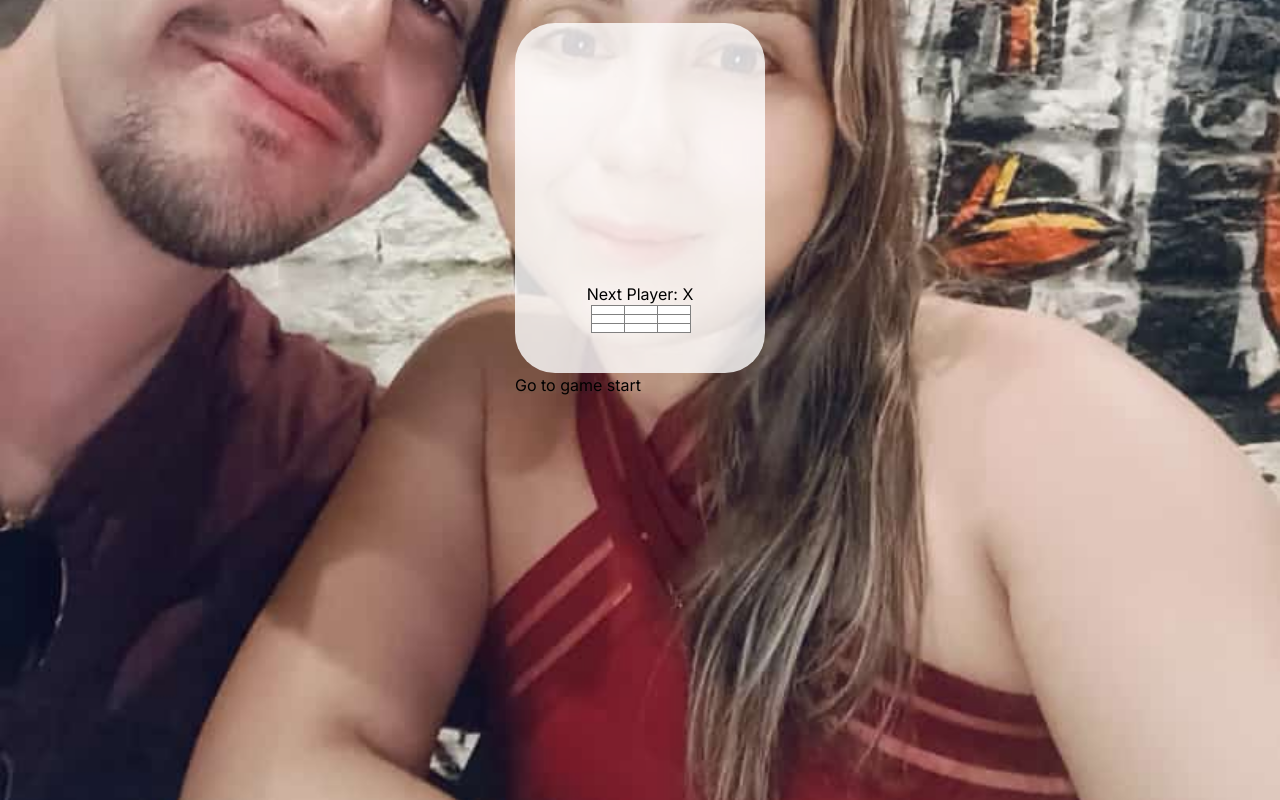
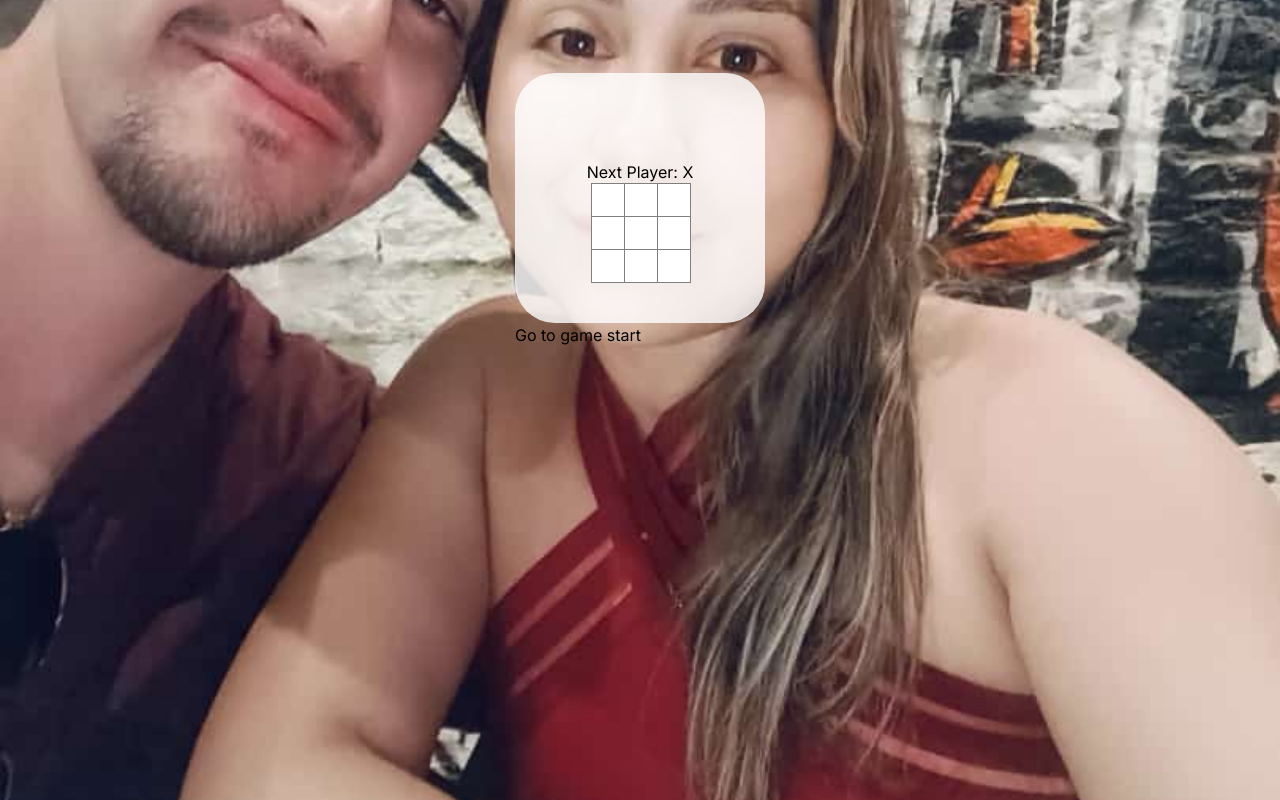
Before and after one commit to danielpinto-developer/React-Tic-Tac-Toe, a Next.js app: page / in a window 1280 px wide. Built offline with nearby package versions, Linux system fonts and the light colour scheme.

Commit message:
updated game-board height

```diff
--- a/src/app/globals.css
+++ b/src/app/globals.css
@@ -19,7 +19,7 @@ body {
   font-size: 24px;
   font-weight: bold;
   line-height: 34px;
-  height: 10px;
+  height: 34px;
   margin-right: -1px;
   margin-top: -1px;
   text-align: center;
@@ -35,7 +35,7 @@ body {
   padding: 40px;
   border-radius: 40px;
   width: 250px; /* Adjust width to fit your board */
-  height: 350px; /* Adjust height to fit your board */
+  height: 250px; /* Adjust height to fit your board */
   display: flex;
   flex-direction: column;
   justify-content: flex-end; /* Align items at the bottom */
```
